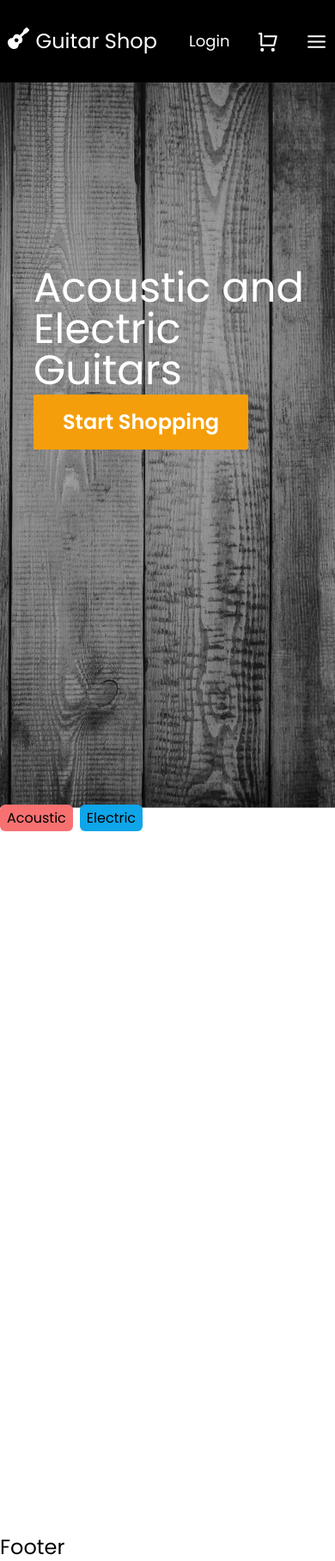
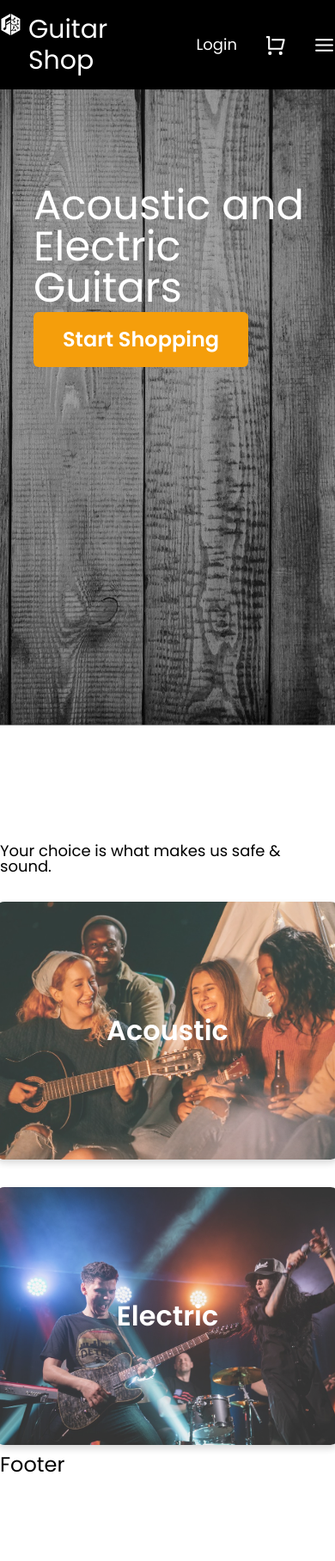
Before and after one commit to carlospsvieira/Guitar-Shop, a React (Vite) app: page / in a window 390 px wide. Shown: the whole page at 86% size. After the commit the page ends 1720 px from the top, so only its background shows below. Built offline with nearby package versions, Linux system fonts and the light colour scheme.

Commit message:
category section done

```diff
--- a/src/App.css
+++ b/src/App.css
@@ -16,7 +16,7 @@
 }
 
 .hero a {
-  transition: all 0.5s;
+  transition: all 0.3s;
   cursor: pointer;
 }
 
@@ -24,7 +24,7 @@
   cursor: pointer;
   display: inline-block;
   position: relative;
-  transition: 0.5s;
+  transition: 0.3s;
 }
 
 .hero a span:after {
@@ -33,7 +33,7 @@
   opacity: 0;
   top: 0;
   right: -20px;
-  transition: 0.5s;
+  transition: 0.3s;
 }
 
 .hero a:hover span {
@@ -51,8 +51,83 @@
   margin-bottom: -1px;
 }
 
+.acoustic-btn {
+  background-image: url('./images/acoustic-btn.jpg');
+  background-size: cover;
+  border-radius: 10px;
+  box-shadow: 0 4px 8px 0 rgba(0,0,0,0.2);
+  width: 400px;
+  height: 300px;
+  transition: 0.3s;
+}
+
+.electric-btn {
+  background-image: url('./images/electric-btn.jpg');
+  background-size: cover;
+  border-radius: 10px;
+  box-shadow: 0 4px 8px 0 rgba(0,0,0,0.2);
+  width: 400px;
+  height: 300px;
+  transition: 0.3s;
+}
+
+.electric-btn span, .acoustic-btn span {
+  display: none;
+}
+
+.acoustic-btn:hover, .electric-btn:hover {
+  display: flex;
+  justify-content: center;
+  align-items: center;
+  opacity: 0.8;
+  box-shadow: 0 8px 16px 0 rgba(0,0,0,0.7);
+  transition: 0.3s;
+}
+
+.electric-btn:hover span, .acoustic-btn:hover span {
+  display: contents;
+  color: white;
+  text-shadow: 3px 3px black;
+  font-weight: 600;
+  font-size: xx-large;
+}
+
+
 @media only screen and (max-width: 1000px) {
   .guitar-link {
     display: none;
   }
+
+  #category {
+    display: flex;
+    flex-direction: column;
+    align-items: center;
+    padding-top: 35%;
+    gap: 1rem;
+    background-color: white;
+  }
+
+  #category h1 {
+    font-size: large;
+    margin-bottom: 1rem;
+  }
+
+  .category-btns {
+    display: flex;
+    flex-direction: column;
+  }
+
+  .acoustic-btn, .electric-btn {
+    display: flex;
+    justify-content: center;
+    align-items: center;
+    opacity: 0.8;
+  }
+
+  .electric-btn span, .acoustic-btn span {
+    display: contents;
+    color: white;
+    font-weight: 600;
+    font-size: xx-large;
+  }
 }
--- a/src/components/Category.jsx
+++ b/src/components/Category.jsx
@@ -3,13 +3,25 @@ import { Link } from "react-router-dom";
 
 function Category() {
   return (
-    <div id="category" className="h-screen">
-      <Link to="acoustic" className="bg-red-400 rounded-md px-2 py-1 mr-2">
-        Acoustic
-      </Link>
-      <Link to="electric" className="bg-sky-500 rounded-md px-2 py-1">
-        Electric
-      </Link>
+    <div
+      id="category"
+      className="flex flex-col items-center pt-[10%] gap-16 h-screen bg-slate-100"
+    >
+      <div>
+        <h1 className="text-5xl">Your choice is what makes us safe & sound.</h1>
+      </div>
+      <div className="flex gap-8 category-btns">
+        <Link to="acoustic" className="w-[fit-content]">
+          <div className="acoustic-btn">
+            <span>Acoustic</span>
+          </div>
+        </Link>
+        <Link to="electric" className="w-[fit-content]">
+          <div className="electric-btn">
+            <span>Electric</span>
+          </div>
+        </Link>
+      </div>
     </div>
   );
 }
--- a/src/components/Hero.jsx
+++ b/src/components/Hero.jsx
@@ -10,7 +10,7 @@ function Hero() {
         href="#category"
         className="bg-amber-500
           py-4
-          rounded-sm
+          rounded-md
           text-white
           font-bold
           text-center
--- a/src/components/Navbar.jsx
+++ b/src/components/Navbar.jsx
@@ -3,7 +3,7 @@ import { Link, useLocation } from "react-router-dom";
 import { Context } from "../context/AddProvider";
 import { CgProfile, CgMenu, CgClose } from "react-icons/cg";
 import { RiShoppingCartLine } from "react-icons/ri";
-import { FaGuitar } from "react-icons/fa";
+import { SiMusicbrainz } from "react-icons/si";
 
 function Navbar() {
   const { user, setUser, nav, setNav } = useContext(Context);
@@ -25,29 +25,43 @@ function Navbar() {
 
   return (
     <nav>
-      <div className="flex justify-around items-center bg-black text-white py-4 w-full">
+      <div className="flex justify-around items-center fixed z-[1] bg-black text-white py-4 w-full">
         {nav ? (
           <div className="flex flex-col w-full h-screen items-center">
             <div className="flex items-center mt-4">
-            <Link to="/" onClick={handleNav} className="text-2xl flex mr-[5rem]">
-              <FaGuitar size={25} /> <span className="ml-2">Guitar Shop</span>
-            </Link>
-            <CgClose onClick={handleNav} className="lg:hidden" size={25} />
+              <Link
+                to="/"
+                onClick={handleNav}
+                className="text-2xl flex mr-[5rem]"
+              >
+                <SiMusicbrainz size={25} />{" "}
+                <span className="ml-2">Guitar Shop</span>
+              </Link>
+              <CgClose onClick={handleNav} className="lg:hidden" size={25} />
             </div>
 
             <div className="flex flex-col gap-4 text-lg mt-[25%] items-center">
-              <Link to="/acoustic" onClick={handleNav} className="login-btn text-lg">
+              <Link
+                to="/acoustic"
+                onClick={handleNav}
+                className="login-btn text-lg"
+              >
                 Acoustic
               </Link>
-              <Link to="/electric" onClick={handleNav} className="login-btn text-lg">
+              <Link
+                to="/electric"
+                onClick={handleNav}
+                className="login-btn text-lg"
+              >
                 Electric
               </Link>
             </div>
           </div>
         ) : (
-          <div className="flex justify-around items-center bg-black text-white py-4 w-full">
-            <Link to="/" className="text-2xl mr-5 flex">
-              <FaGuitar size={25} /> <span className="ml-2">Guitar Shop</span>
+          <div className="flex justify-around items-center bg-black text-white w-full">
+            <Link to="/" className="text-3xl mr-5 flex">
+              <SiMusicbrainz size={25} />{" "}
+              <span className="ml-2">Guitar Shop</span>
             </Link>
 
             <div className="flex items-center gap-8">
```
Also changed, not shown: src/images/acoustic-btn.jpg (added), src/images/electric-btn.jpg (added).
